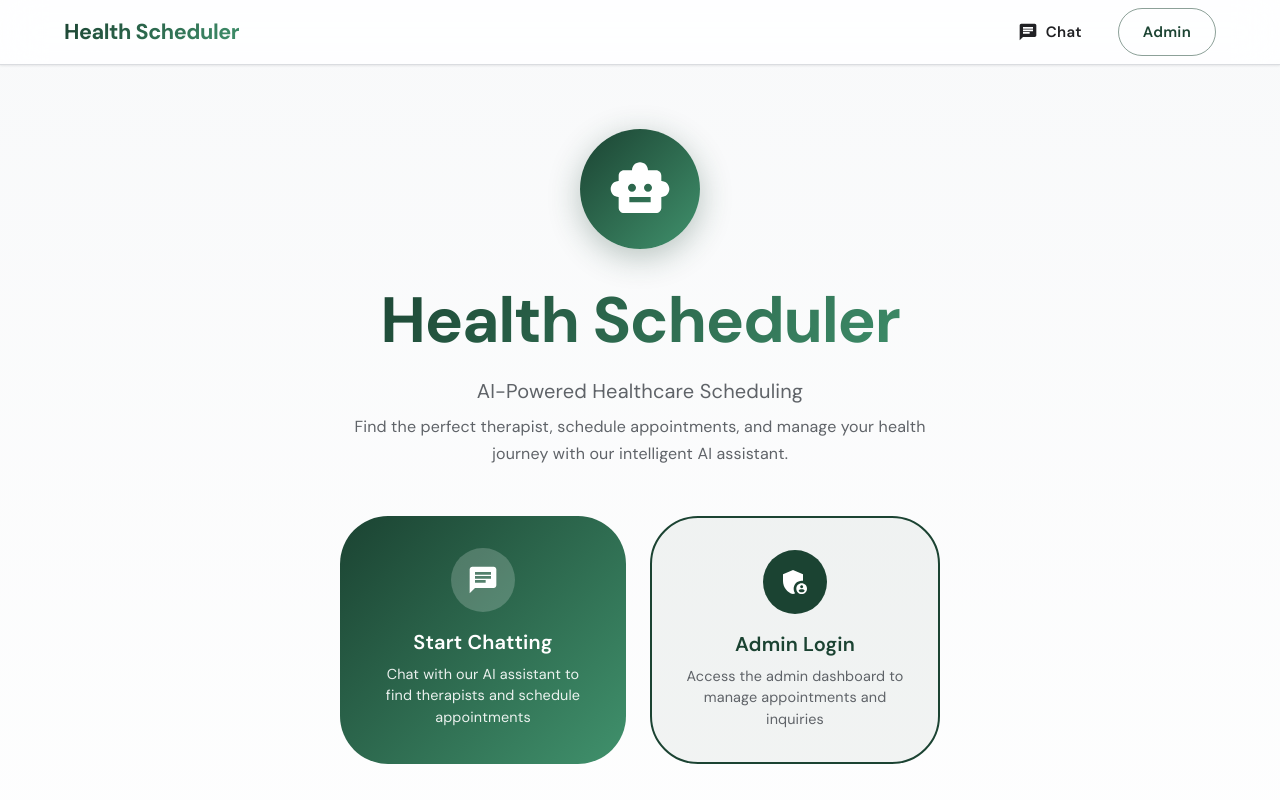
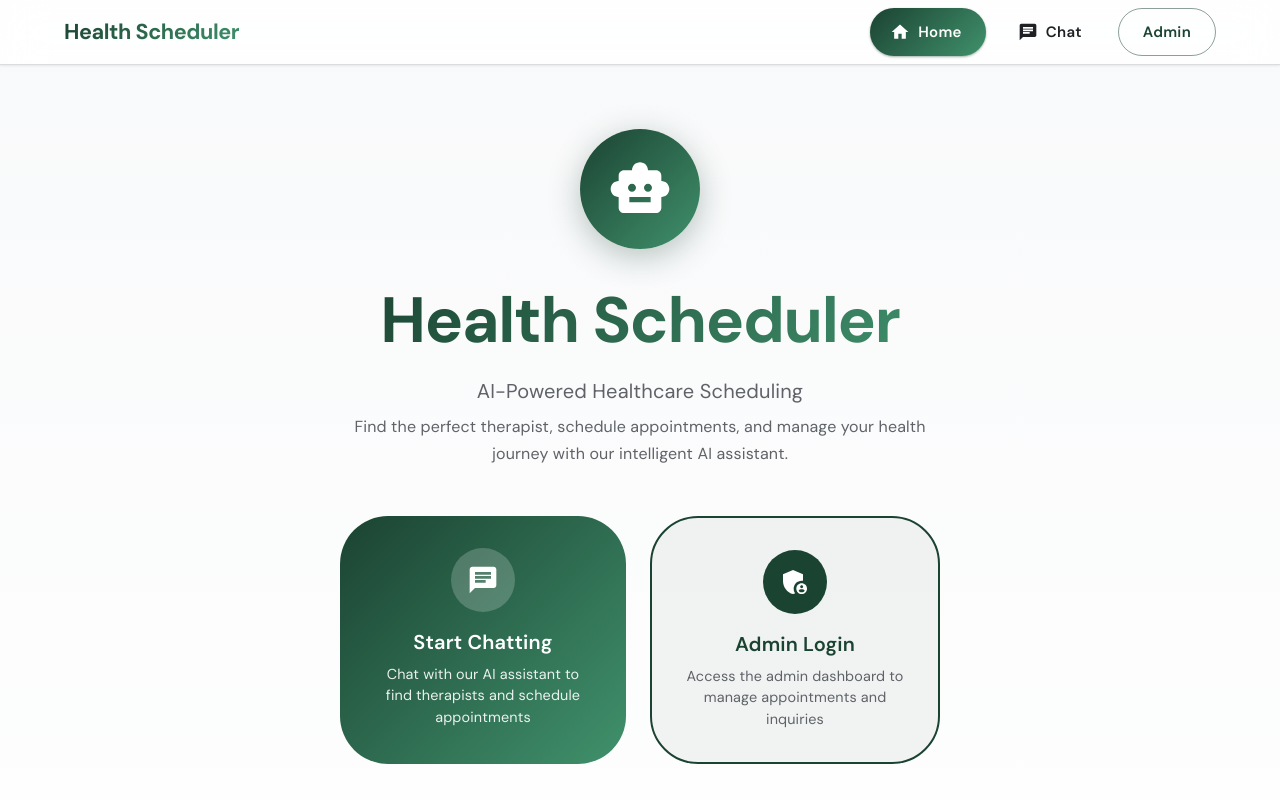
Before and after one commit to Shivesh-ctrl/healthcare-scheduler, a React (Vite) app in the folder frontend/: page / in a window 1280 px wide. Shown: the top 800 px of the page. Built offline with nearby package versions, Linux system fonts and the light colour scheme; no server answers.

Commit message:
Add Home button to header navigation

```diff
--- a/frontend/src/App.tsx
+++ b/frontend/src/App.tsx
@@ -15,7 +15,8 @@ import {
   alpha
 } from "@mui/material";
 import {
-  Chat as ChatIcon
+  Chat as ChatIcon,
+  Home as HomeIcon
 } from "@mui/icons-material";
 import theme from "./theme";
 
@@ -80,6 +81,27 @@ export default function App() {
               <Box sx={{ display: 'flex', gap: 1.5 }}>
                 <Button
                   component={Link}
+                  to="/"
+                  startIcon={<HomeIcon />}
+                  variant={location.pathname === '/' ? "contained" : "text"}
+                  sx={{
+                    color: location.pathname === '/'
+                      ? 'white'
+                      : 'text.primary',
+                    bgcolor: location.pathname === '/'
+                      ? 'primary.main'
+                      : 'transparent',
+                    '&:hover': {
+                      bgcolor: location.pathname === '/'
+                        ? 'primary.dark'
+                        : alpha('#1b4332', 0.08),
+                    },
+                  }}
+                >
+                  Home
+                </Button>
+                <Button
+                  component={Link}
                   to="/chat"
                   startIcon={<ChatIcon />}
                   variant={location.pathname.includes('/chat') ? "contained" : "text"}
```
